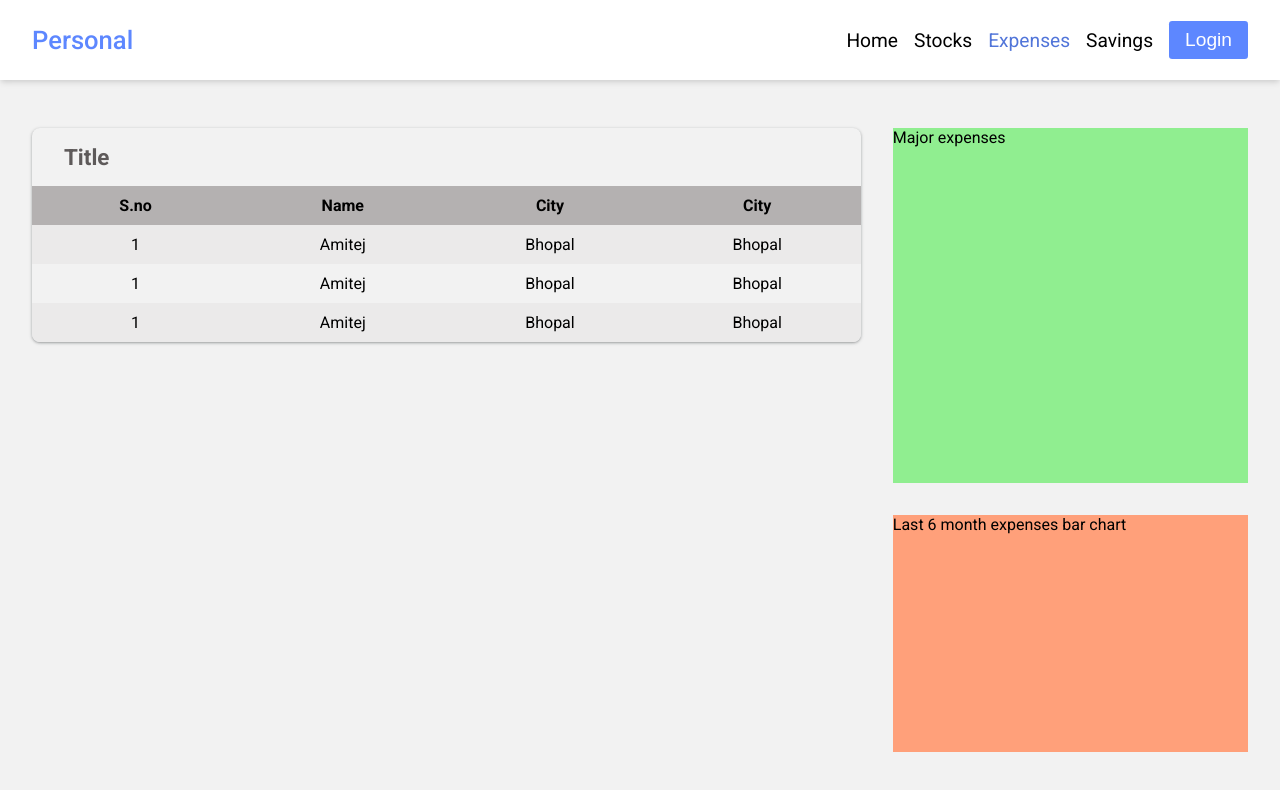
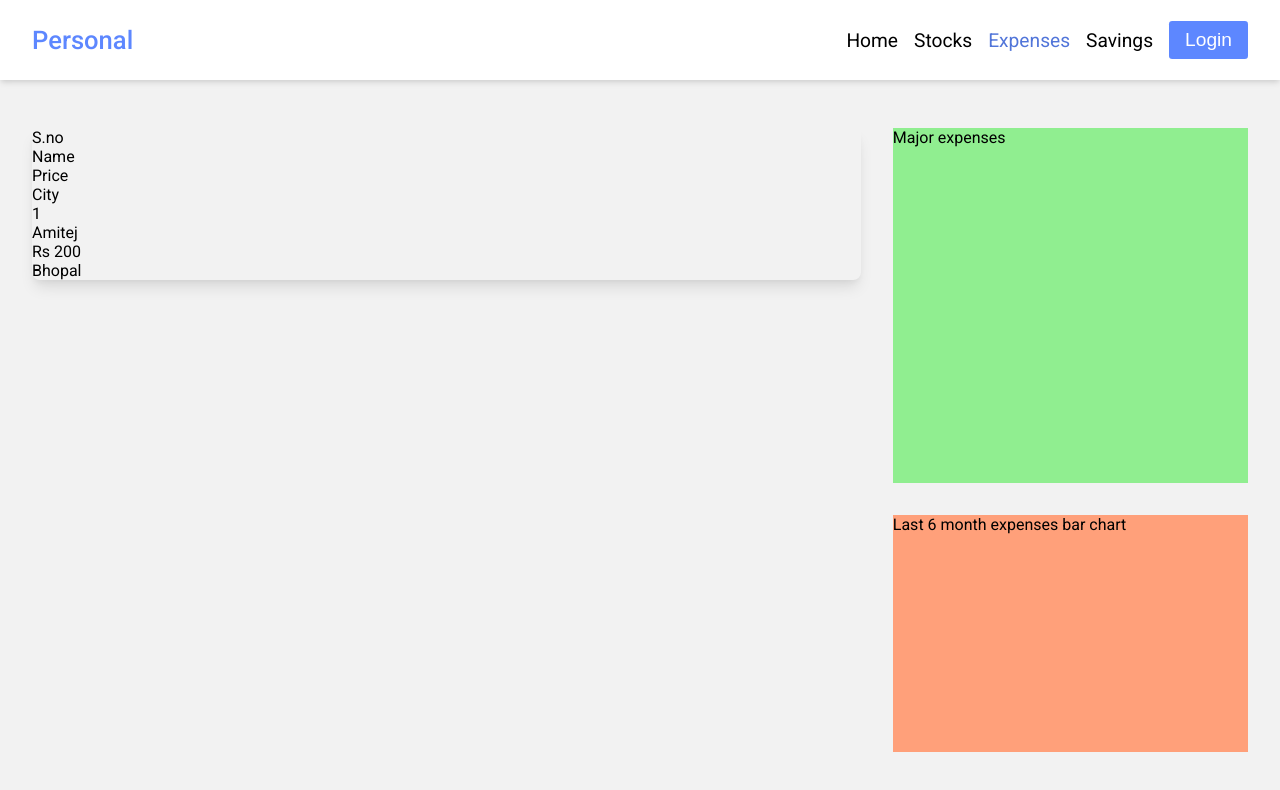
Before and after one commit to gamitej/Personal-Investment, a React (Vite) app in the folder client/: page /expenses in a window 1280 px wide. Shown: the top 790 px of the page. Built offline with nearby package versions, Linux system fonts and the light colour scheme.

Commit message:
FIX : table re structure

```diff
--- a/client/src/components/table/Table.scss
+++ b/client/src/components/table/Table.scss
@@ -2,41 +2,10 @@
   width: 100%;
   overflow: auto;
   border-radius: 0.5rem;
-  box-shadow: rgba(60, 64, 67, 0.3) 0px 1px 2px 0px,
-    rgba(60, 64, 67, 0.15) 0px 1px 3px 1px;
+  box-shadow: rgba(0, 0, 0, 0.1) 0px 10px 15px -3px,
+    rgba(0, 0, 0, 0.05) 0px 4px 6px -2px;
 
-  .table-toolbar {
-    padding: 1rem 2rem;
 
-    .table-toolbar-left {
-      font-size: 1.4rem;
-      color: rgb(94, 90, 90);
-      font-weight: 600;
-      text-transform: capitalize;
-    }
-  }
 
-  table {
-    width: 100%;
-    table-layout: fixed;
-    border-radius: 0rem 0rem 0.5rem 0.5rem;
-    border-collapse: collapse;
 
-    thead {
-      background-color: rgb(180, 177, 177);
-    }
-
-    th,
-    td {
-      padding: 10px;
-    }
-
-    tbody td {
-      text-align: center;
-    }
-
-    tbody tr:nth-child(odd) {
-      background-color: rgb(235, 234, 234);
-    }
-  }
 }
--- a/client/src/components/table/Table.tsx
+++ b/client/src/components/table/Table.tsx
@@ -1,44 +1,26 @@
 import "./Table.scss";
 
-const Table = ({ title = "title" }) => {
+const Table = () => {
   return (
     <div className="table">
+      {/* table head */}
       <div className="table-toolbar">
-        <div className="table-toolbar-left">
-          <p>{title}</p>
+        <div className="toolbar">
+          <p>S.no</p>
+          <p>Name</p>
+          <p>Price</p>
+          <p>City</p>
         </div>
-        <div className="table-toolbar-right"></div>
       </div>
-      <table>
-        <thead>
-          <tr>
-            <th>S.no</th>
-            <th>Name</th>
-            <th>City</th>
-            <th>City</th>
-          </tr>
-        </thead>
-        <tbody>
-          <tr>
-            <td>1</td>
-            <td>Amitej</td>
-            <td>Bhopal</td>
-            <td>Bhopal</td>
-          </tr>
-          <tr>
-            <td>1</td>
-            <td>Amitej</td>
-            <td>Bhopal</td>
-            <td>Bhopal</td>
-          </tr>
-          <tr>
-            <td>1</td>
-            <td>Amitej</td>
-            <td>Bhopal</td>
-            <td>Bhopal</td>
-          </tr>
-        </tbody>
-      </table>
+      {/* table body */}
+      <div className="table-body">
+        <div className="">
+          <p>1</p>
+          <p>Amitej</p>
+          <p>Rs 200</p>
+          <p>Bhopal</p>
+        </div>
+      </div>
     </div>
   );
 };
```
